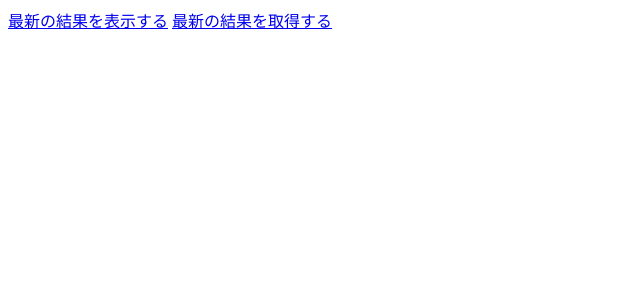
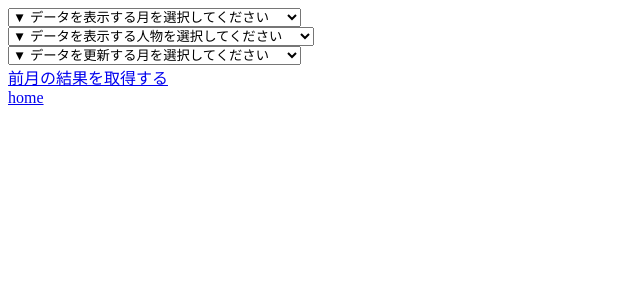
Before and after one commit to kanade1011/HOMELOG-Analytics, a Flask app: page / in a window 1280 px wide. Shown: the top 300 px of the page, without its empty margins (0-640 px from the left). Run offline with Flask 2, Linux system fonts and the light colour scheme.

Commit message:
add optional selection menu on index

```diff
--- a/api/register.py
+++ b/api/register.py
@@ -6,7 +6,7 @@
 import numpy
 import os
 import requests
-from flask import render_template
+from flask import redirect
 import dotenv
 from pymongo import MongoClient
 import pandas
@@ -36,7 +36,7 @@
     record = create_collection().find_one({"month": str(10)})
     print(record)
     # print(result_for_sending)
-    return render_template('index.html')
+    return redirect('/')
 
 
 @register.route('/updata/<month>')
@@ -51,7 +51,7 @@
     print(record)
     # print(result_for_sending)
     # return ("updata completed: %s"%record)
-    return render_template('index.html')
+    return redirect('/')
 
 
 def login_to_homelog():
--- a/templates/index.html
+++ b/templates/index.html
@@ -5,8 +5,36 @@
   </head>
   <body>
   {% block content %}
-  <a href="/result">最新の結果を表示する</a>
-  <a href="/register">最新の結果を取得する</a>
+  <div>
+    <form NAME="form1">
+      <select NAME="select1" onChange="if(document.form1.select1.value){location.href=document.form1.select1.value;}">
+        <option> ▼ データを表示する月を選択してください　</option>
+        {% for month in year %}
+          <option value="/result/{{month}}">{{month}}月</option>
+        {% endfor %}
+      </select>
+    </form>
+  </div>
+  <div><form NAME="form2">
+    <select NAME="select2" onChange="if(document.form2.select2.value){location.href=document.form2.select2.value;}">
+      <option> ▼ データを表示する人物を選択してください　</option>
+      {% for person in list %}
+        <option value="/result/person/{{person}}">{{person}}</option>
+      {% endfor %}
+    </select>
+  </form></div>
+
+  <div><form NAME="form3">
+    <select NAME="select3" onChange="if(document.form3.select3.value){location.href=document.form3.select3.value;}">
+      <option> ▼ データを更新する月を選択してください　</option>
+      {% for month in year %}
+          <option value="/register/updata/{{month}}">{{month}}月</option>
+      {% endfor %}
+    </select>
+  </form></div>
+  <div><a href="/register">前月の結果を取得する</a></div>
+
+  <a href="/">home</a>
   {% endblock %}
   </body>
 </html>
--- a/view/view.py
+++ b/view/view.py
@@ -1,5 +1,6 @@
 from flask import Blueprint, render_template
 import datetime
+import officials
 from api import result_getter
 
 view = Blueprint("view", __name__, url_prefix="/")
@@ -9,7 +10,9 @@
 @view.route('/')
 def view_index():
     title = 'homelog analytics'
-    return render_template('index.html', title=title)
+    official_list = officials.namelist
+    month_list = [1, 2, 3, 4, 5, 6, 7, 8, 9, 10, 11, 12]
+    return render_template('index.html', title=title, list=official_list, year=month_list)
 
 
 @view.route('/result/<specified_month>')
@@ -28,7 +31,7 @@
     return render_template('month_summry.html', result=result, month=month)
 
 
-@view.route('/result/person/<person>', methods=['POST'])
+@view.route('/result/person/<person>')
 def view_personal_sending(person=None):
     person = person or '小澤 健治'
     result = result_getter.person_record_getter(person=person)
```
Also changed, not shown: templates/month_summry.html (+1 -6 lines), templates/personal_summary.html (+1 -6 lines).
